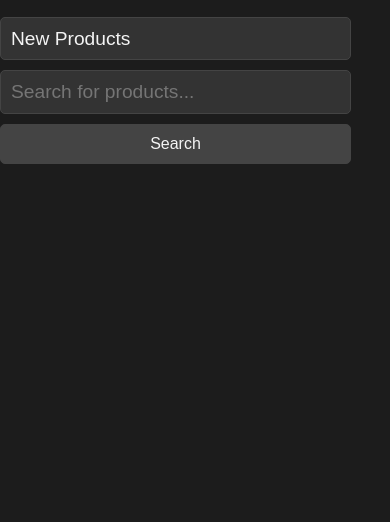
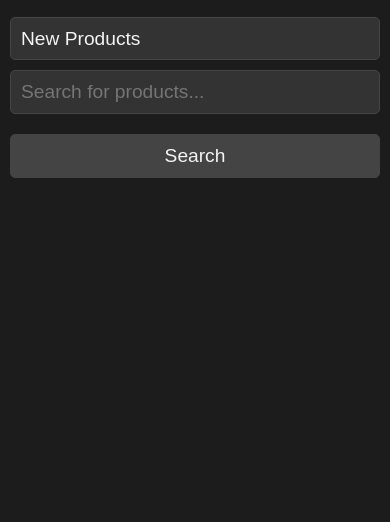
Before and after one commit to Amhaz-Original/Amhaz-Original.github.io, a plain HTML site: page index.html in a window 390 px wide. Shown: the part 70-592 px from the top of the page. Drawn offline with Linux system fonts and the light colour scheme.

Commit message:
Mobile version Adjustment v1.2

```diff
--- a/styles.css
+++ b/styles.css
@@ -217,37 +217,49 @@ footer span {
         display: none;
     }
 
-    /* Stack the search bar and category select vertically */
+    /* Stack the search controls in a column with proper spacing */
     .search-controls {
+        display: flex;
         flex-direction: column;
         gap: 10px;
-        width: 90%; /* Full width for mobile */
+        width: 100%; /* Full width for mobile */
+        justify-content: flex-start; /* Keep it aligned to the top */
+        padding: 10px; /* Add some padding around the controls */
+    }
+
+    /* Full width for the category select */
+    #category-select {
+        width: 100%;
+        padding: 10px;
     }
 
     /* Full width for the search bar */
     #search-bar {
-        width: 100%; /* Full width for mobile */
-    }
-
-    /* Move the category select button below the search bar */
-    #category-select {
-        width: 100%; /* Full width for mobile */
-        margin-top: 10px; /* Add space between the search bar and the category select */
-    }
-
-    #search-btn, #clear-btn {
-        width: 100%; /* Full width for buttons */
-        font-size: 1rem;
+        width: 100%;
         padding: 10px;
     }
 
-    /* Adjust the product list for mobile */
-    .product-item {
-        width: 90%; /* Take up more space on mobile */
-        margin: 10px 0; /* More vertical space between products */
+    /* Full width for the search button */
+    #search-btn {
+        width: 100%;
+        padding: 10px;
+        margin-top: 10px; /* Add some space between the search bar and button */
     }
 
-    /* Ensure footer stays aligned */
+    /* Adjust the clear button (if necessary) */
+    #clear-btn {
+        width: 100%;
+        padding: 10px;
+        margin-top: 10px;
+    }
+
+    /* Adjust product list for mobile view */
+    .product-item {
+        width: 90%;
+        margin: 10px 0;
+    }
+
+    /* Footer adjustments for mobile */
     footer .footer-info {
         flex-direction: column;
         align-items: center;
```
